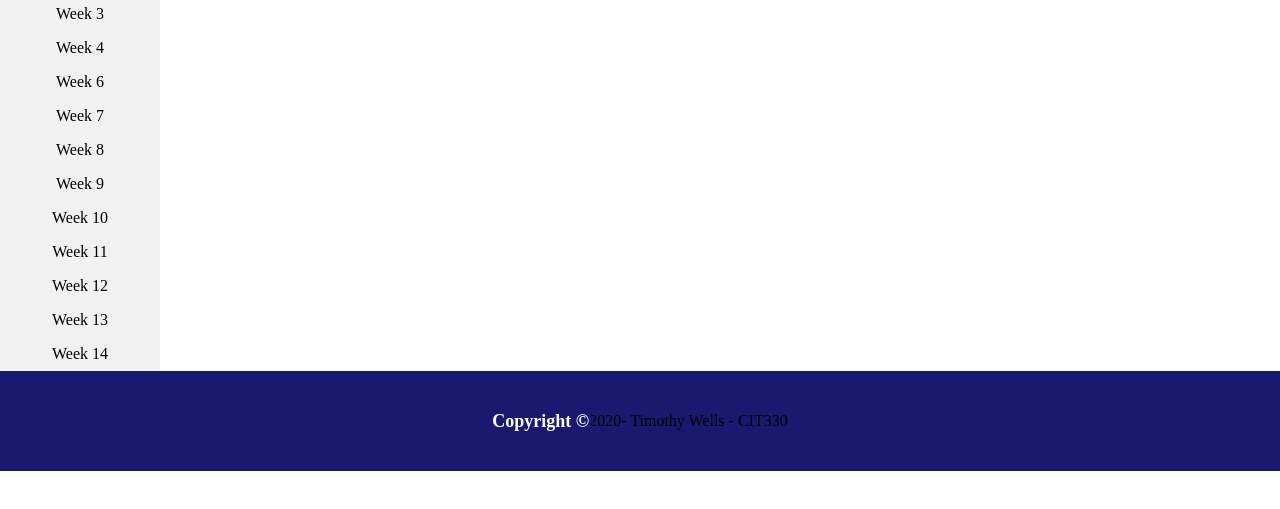
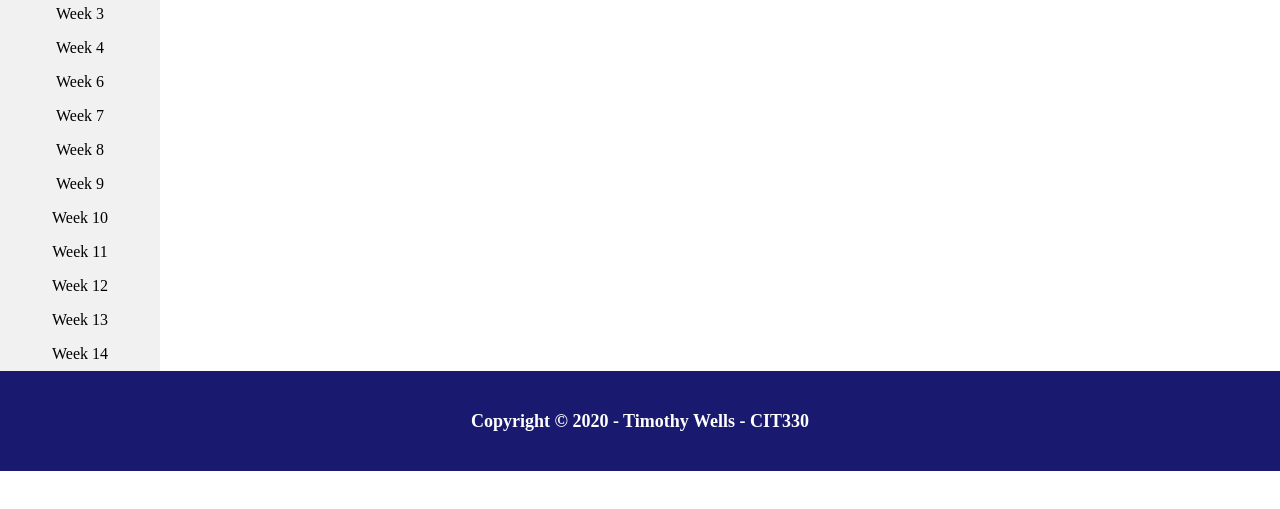
Before and after one commit to timothywells/cit330, a plain HTML site: page index.html in a window 1280 px wide. Shown: the part 227-736 px from the top of the page. Drawn offline with Linux system fonts and the light colour scheme.

Commit message:
27.09.20.10

```diff
--- a/index.html
+++ b/index.html
@@ -28,7 +28,7 @@
     </main>
 </div>
     <footer>
-        <p id="copyright">Copyright &copy; <p id="year"></p> - Timothy Wells - CIT330</p>
+        <p id="copyright">Copyright &copy; 2020 - Timothy Wells - CIT330</p>
     </footer>
     <script src="./js/main.js"></script>
 </html>
```
